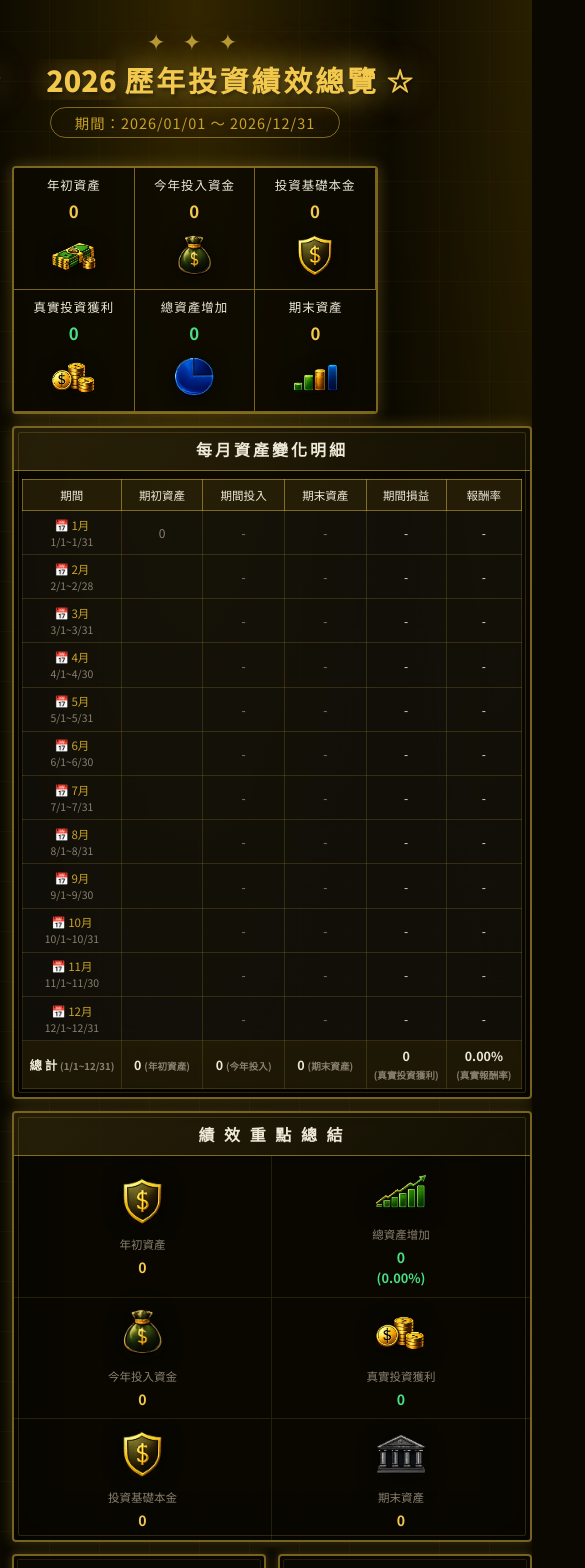
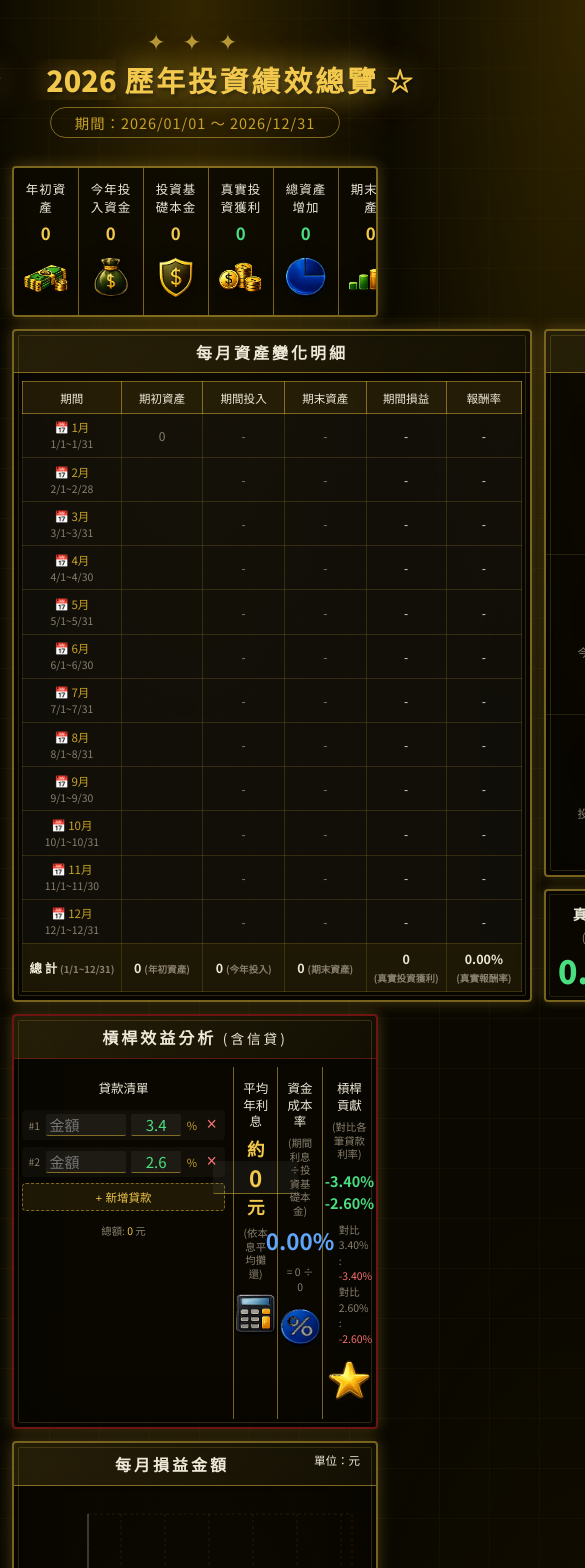
Before and after one commit to CAMISAMA0124/CFK-WEB, a React (Vite) app: page / in a window 390 px wide. Shown: the top 1568 px of the page, 585 px wide, since content can reach past the window. Built offline with nearby package versions, Linux system fonts and the light colour scheme.

Commit message:
style: disable responsive stacking to keep layout fixed across all devices

```diff
--- a/src/index.css
+++ b/src/index.css
@@ -531,11 +531,5 @@ body {
 }
 .loan-add-btn:hover { background: rgba(210, 175, 55, 0.2); }
 
-@media (max-width: 1024px) {
-  .top-stats { grid-template-columns: repeat(3, 1fr); }
-  .stat-box { border-bottom: 1px solid var(--gold-border); padding: 0.5rem; }
-  .middle-grid { grid-template-columns: 1fr; }
-  .leverage-grid { display: flex; flex-direction: column; }
-  .leverage-cell { border-bottom: 1px solid var(--gold-border); border-right: none; }
-  .return-grid { grid-template-columns: 1fr 1fr; }
-}
+/* ── Removed responsive stacking as per user request to keep layout fixed ── */
+/* @media (max-width: 1024px) { ... } */
```
